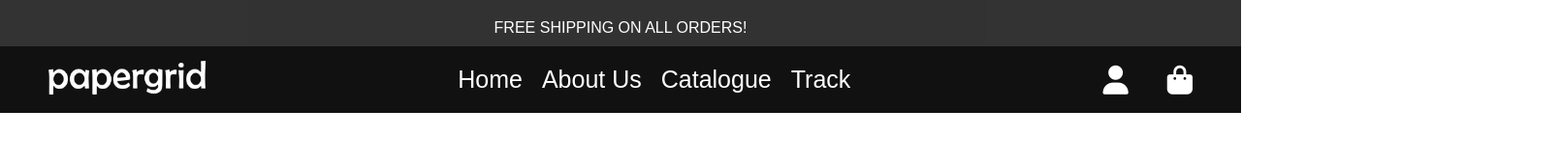
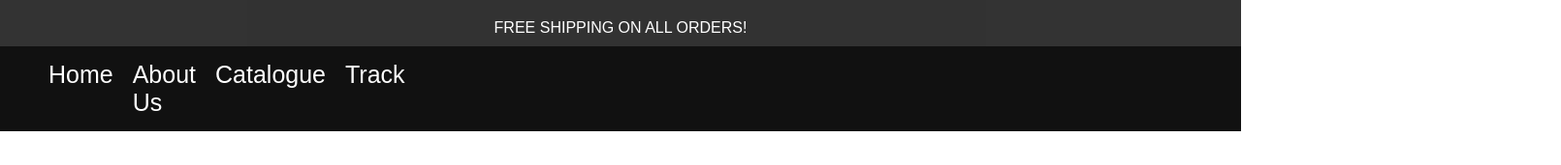
Before and after one commit to safannn10/papergrid-clone, a plain HTML site: page index.html in a window 1280 px wide. Shown: the top 171 px of the page at 97% size, 1610 px wide, since content can reach past the window. Drawn offline with Linux system fonts and the light colour scheme.

Commit message:
Update styles.css

```diff
--- a/styles.css
+++ b/styles.css
@@ -46,6 +46,7 @@ body {
     display: flex;
     gap: 20px;
     padding-right: 0;
+     margin-right: 1100px;
 }
 
 .nav-bar .menu li a {
```
